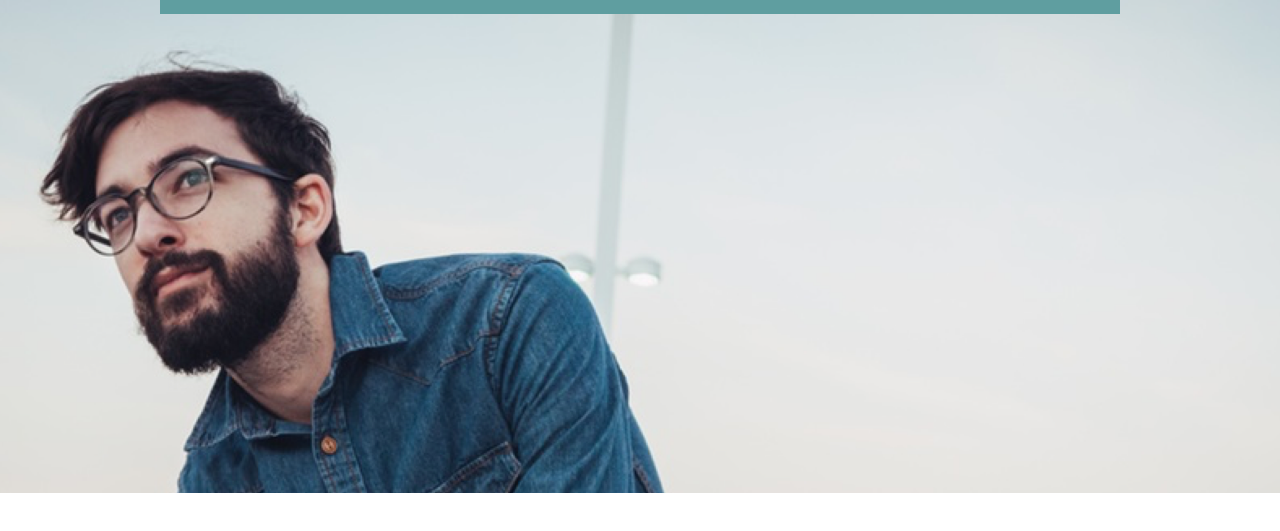
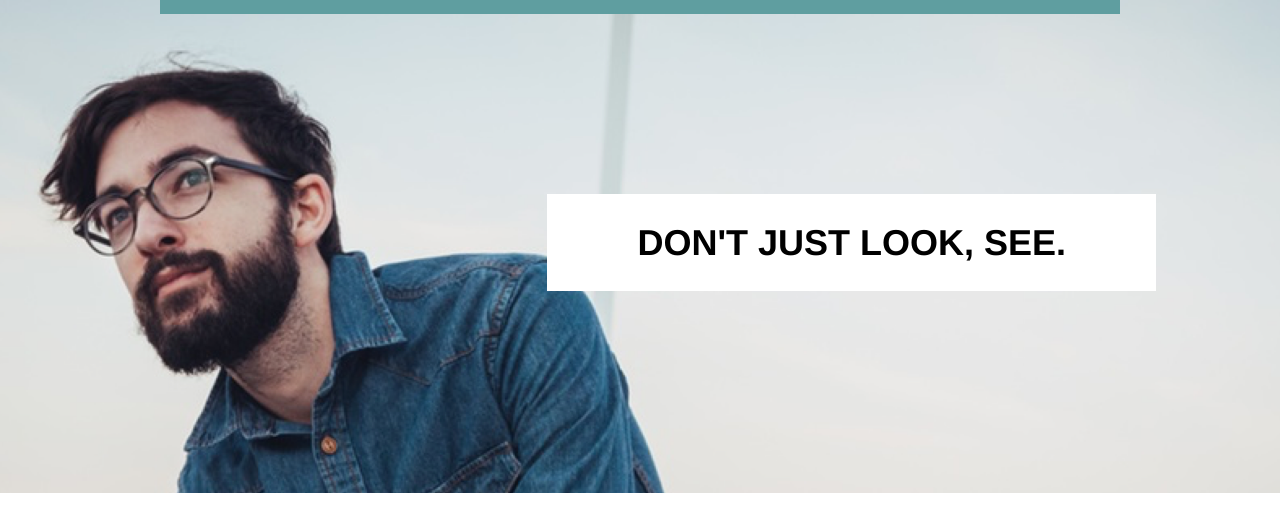
Before and after one commit to jridley11/tortoiseshell, a plain HTML site: page index.html in a window 1280 px wide. Shown: the part 65-596 px from the top of the page. Drawn offline with Linux system fonts and the light colour scheme.

Commit message:
Complete Main Banner section.

```diff
--- a/index.html
+++ b/index.html
@@ -22,9 +22,13 @@
             </ul>
           </div>
         </header>
+        <div class="slogan-container">
+          <h1>DON'T JUST LOOK, SEE.</h1>
+        </div>
       </div>
     </div>
     <!-- Store Section -->
+
     <!-- Philosophy and Appointments -->
     <!-- Footer Section -->
   </body>
--- a/resources/css/style.css
+++ b/resources/css/style.css
@@ -51,6 +51,22 @@ div li {
     padding: 1rem 2rem 1rem 0;
 }
 
+.slogan-container {
+  display: flex;
+  justify-content: flex-end;
+}
+
+h1 {
+  color: black;
+  font-weight: bold;
+  font-size: 2rem;
+  background-color: white;
+  margin-top: 10rem;
+  margin-right: -2rem;
+  padding: 1.5rem 5rem;
+  line-height: 2.4rem;
+}
+
 /* Store Section Styles */
 /* Philosophy and Appointments Section Styles */
 /* Footer Styles */
```
